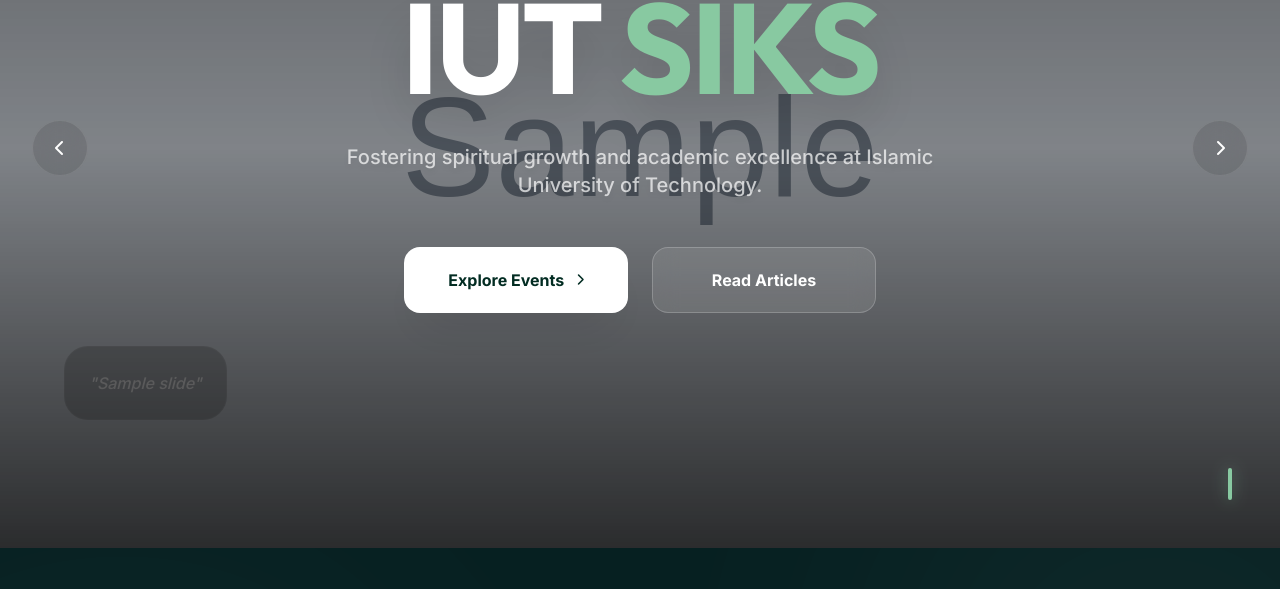
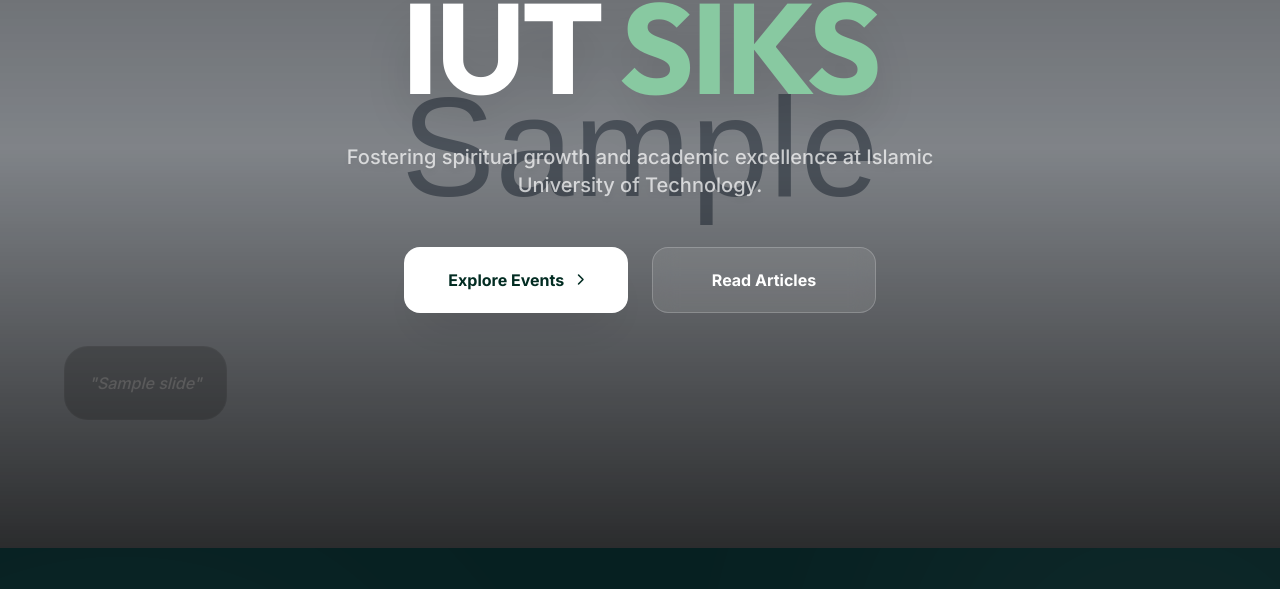
Before and after one commit to safwansatil/SIKS_Website, a PHP site: page / in a window 1280 px wide. Shown: the part 252-841 px from the top of the page. Run offline with PHP 8.4, Linux system fonts and the light colour scheme; tables that the repository leaves empty or names only in its code hold one stand-in row (values such as "Sample post"); grey boxes marked "Sample" are stand-in pictures; data that the repository does not hold is empty; a stand-in replaces the project's code that opens the database connection; some libraries are stand-ins or nearby versions.

Commit message:
UI Polish

```diff
--- a/event_details.php
+++ b/event_details.php
@@ -67,7 +67,6 @@ if (!empty($event['cover_image'])) {
                 <?php if ($event['event_time']): ?>
                     <span><i class="far fa-clock mr-2"></i><?php echo htmlspecialchars($event['event_time']); ?></span>
                 <?php endif; ?>
-                <span><i class="fas fa-location-dot mr-2"></i><?php echo htmlspecialchars($event['venue']); ?></span>
             </div>
         </div>
     </div>
--- a/includes/config.php
+++ b/includes/config.php
@@ -168,7 +168,7 @@ function getEventCategories()
     if (!$pdo) return [];
 
     try {
-        $stmt = $pdo->query("SELECT * FROM event_categories ORDER BY name ASC");
+        $stmt = $pdo->query("SELECT DISTINCT category FROM `events` WHERE 1 order by name asc");
         return $stmt->fetchAll();
     } catch (PDOException $e) {
         return [];
--- a/index.php
+++ b/index.php
@@ -42,25 +42,7 @@ $upcomingEvents = getEvents(false, 3); // Get next 3 upcoming events
             <div class="absolute inset-0 bg-gradient-to-b from-black/60 via-black/40 to-black/80 z-10"></div>
         </div>
 
-            <!-- Hero Carousel Navigation Buttons -->
-            <div class="absolute inset-y-0 left-2 md:left-8 z-30 flex items-center">
-                <button onclick="prevSlide()" class="w-10 h-10 md:w-14 md:h-14 rounded-full bg-black/10 hover:bg-black/30 backdrop-blur-md border border-white/10 text-white flex items-center justify-center transition-all group">
-                    <i class="fas fa-chevron-left group-hover:-translate-x-1 transition-transform text-xs md:text-base"></i>
-                </button>
-            </div>
-            <div class="absolute inset-y-0 right-2 md:right-8 z-30 flex items-center">
-                <button onclick="nextSlide()" class="w-10 h-10 md:w-14 md:h-14 rounded-full bg-black/10 hover:bg-black/30 backdrop-blur-md border border-white/10 text-white flex items-center justify-center transition-all group">
-                    <i class="fas fa-chevron-right group-hover:translate-x-1 transition-transform text-xs md:text-base"></i>
-                </button>
-            </div>
 
-            <div class="absolute bottom-12 right-12 z-30 flex flex-col space-y-3">
-                <?php foreach ($heroSlides as $index => $slide): ?>
-                    <button class="carousel-dot-v <?php echo $index === 0 ? 'carousel-dot-v-active' : ''; ?>"
-                            onclick="goToSlide(<?php echo $index; ?>)"
-                            data-dot="<?php echo $index; ?>"></button>
-                <?php endforeach; ?>
-            </div>
     <?php else: ?>
         <!-- Fallback: decorative gradient background if no slides -->
         <div class="absolute inset-0 z-0" style="background: linear-gradient(135deg, #0a0a0a 0%, #1a1a1a 50%, #0a0a0a 100%);">
```
